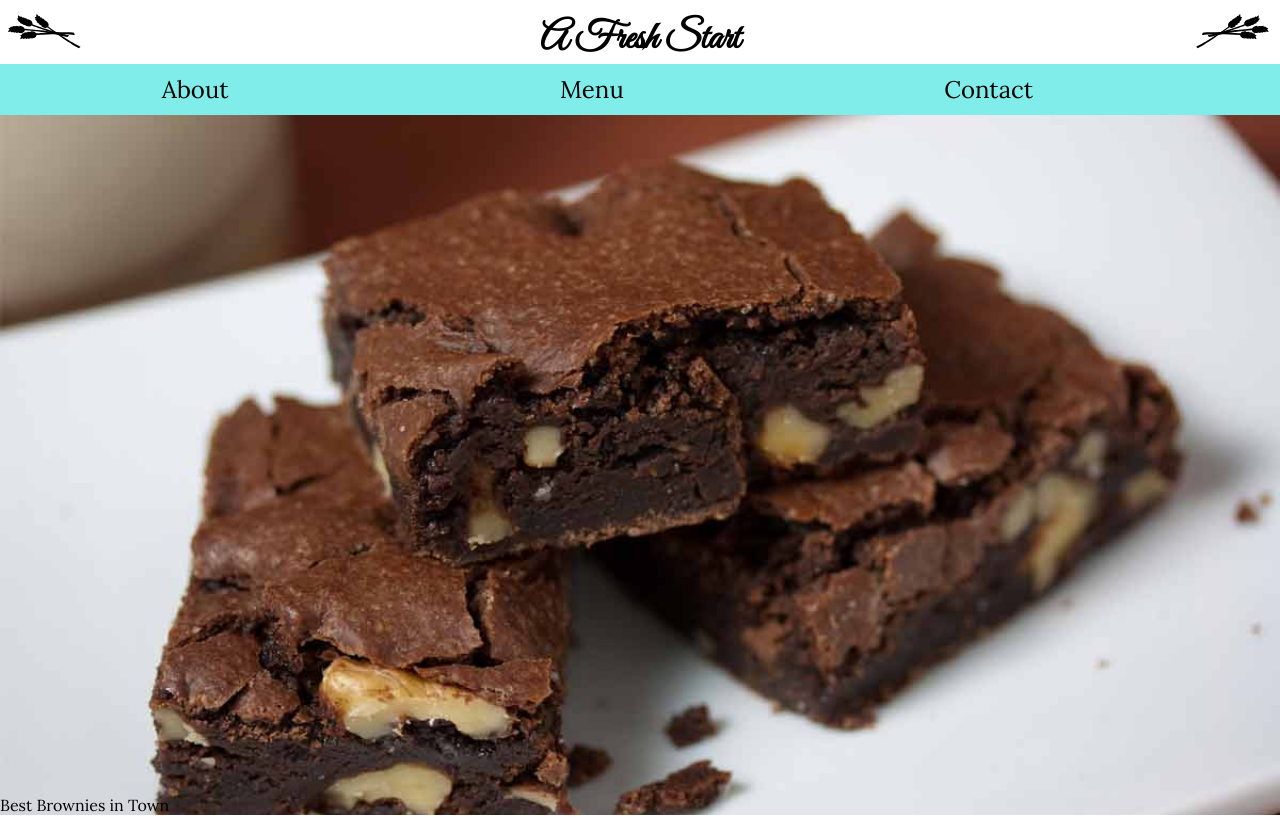
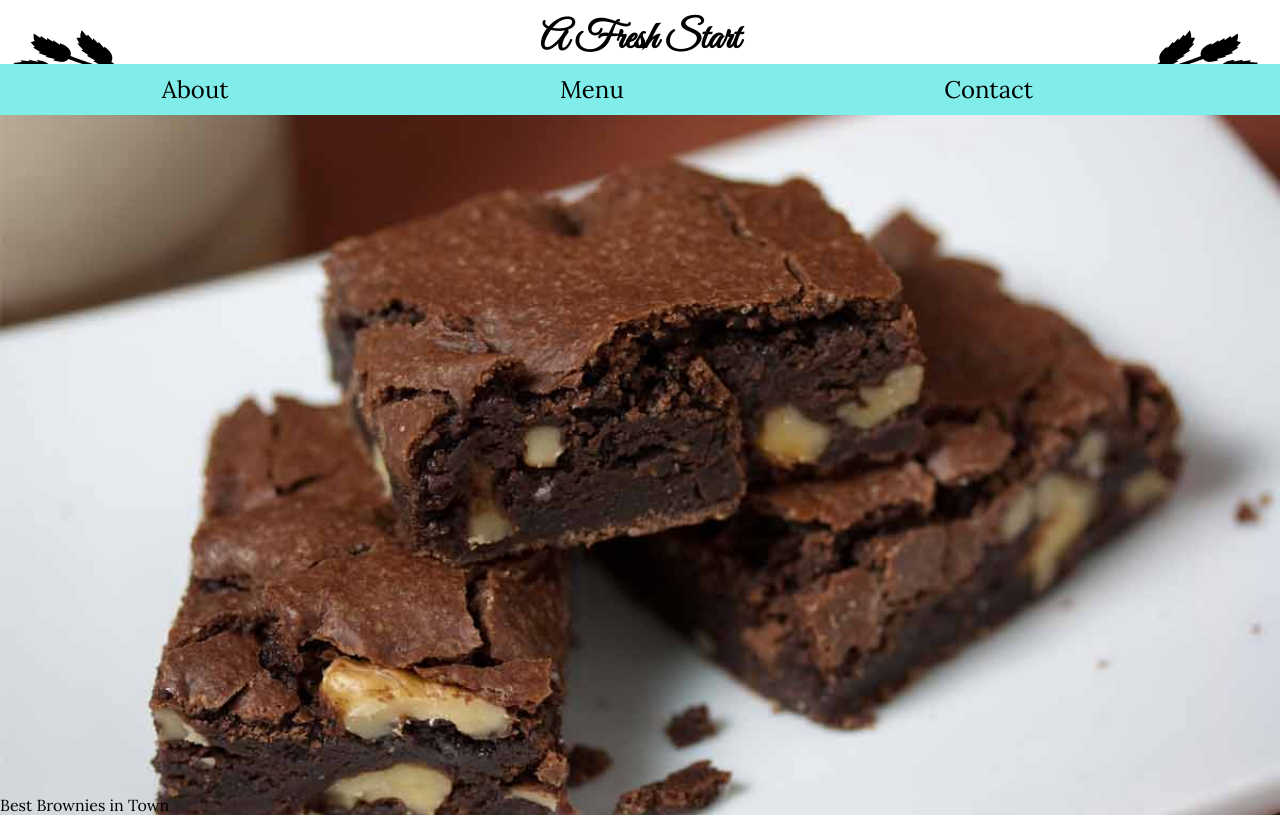
Before and after one commit to sandheather/restaurant-website, a plain HTML site: page index.html in a window 1280 px wide. Shown: the top 818 px of the page. Drawn offline with Linux system fonts and the light colour scheme.

Commit message:
mashead
size and position changes

```diff
--- a/css/main.css
+++ b/css/main.css
@@ -24,9 +24,9 @@ h1{
 .masthead{
 	padding-top: 15px;
 	background-image: url("../images/wheat-logo-left.svg"), url("../images/wheat-logo-right.svg");
-	background-size: 80px auto, 80px auto;
+	background-size: 16% auto, 16% auto;
 	background-repeat: no-repeat, no-repeat;
-	background-position: left 6px top 10px, right 6px top 10px;
+	background-position: left 3px top 20px, right 3px top 20px;
 }
 
 nav{
```
